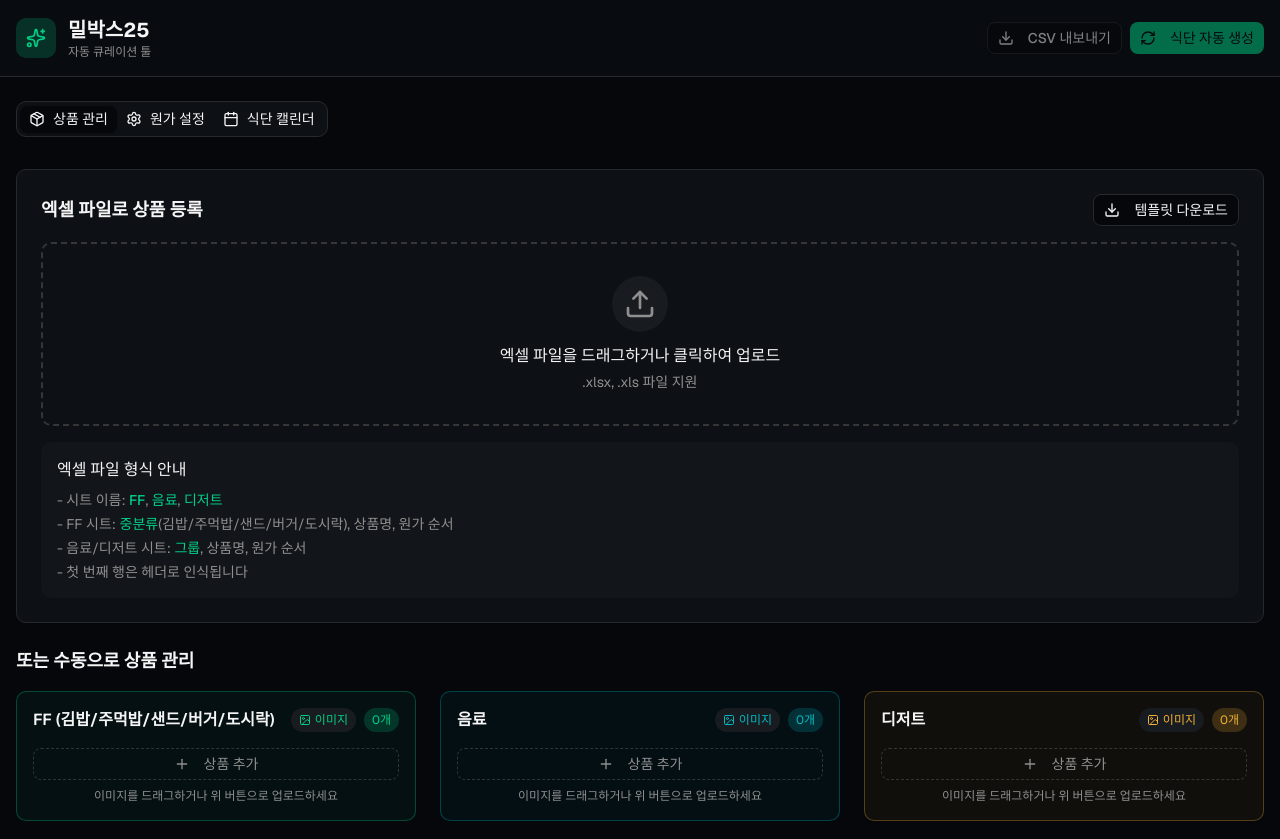
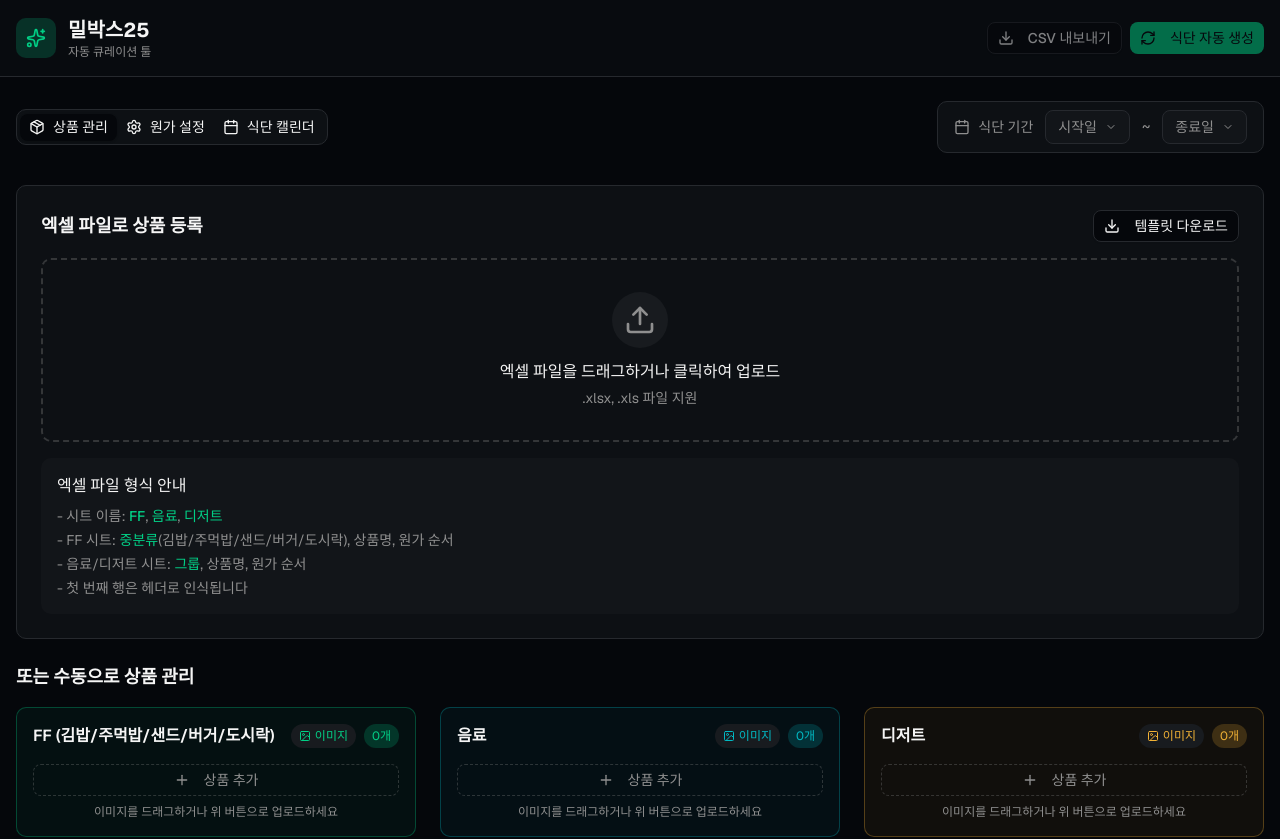
Before and after one commit to jinnny-gsretail/v0-meal-plan-generator, a Next.js app: page / in a window 1280 px wide. Shown: the top 839 px of the page. Built offline with nearby package versions, Linux system fonts and the light colour scheme.

Commit message:
feat: add date range selector to tab headers\n\nMove date settings inline with tab headers for better UI.

```diff
--- a/app/page.tsx
+++ b/app/page.tsx
@@ -20,6 +20,7 @@ export default function Home() {
 
       <main className="container mx-auto px-4 py-6">
         <Tabs value={activeTab} onValueChange={setActiveTab} className="space-y-6">
+          <div className="flex items-center justify-between gap-4">
             <TabsList className="bg-card border border-border">
               <TabsTrigger value="products" className="gap-2">
                 <Package className="w-4 h-4" />
@@ -34,6 +35,10 @@ export default function Home() {
                 식단 캘린더
               </TabsTrigger>
             </TabsList>
+
+            {/* 날짜 범위 선택 - 탭 우측에 배치 */}
+            <DateRangeSelector />
+          </div>
 
           <TabsContent value="products" className="space-y-6">
             {/* 엑셀 업로더 */}
@@ -102,18 +107,8 @@ export default function Home() {
             {/* 식단 선택 버튼 */}
             <MealPlanSelector />
 
-            {/* 캘린더와 날짜 선택 - 가로 배치 */}
-            <div className="flex gap-6">
-              {/* 캘린더 (좌측) */}
-              <div className="flex-1">
+            {/* 캘린더 */}
             <MealCalendar />
-              </div>
-
-              {/* 날짜 범위 선택 (우측) */}
-              <div className="w-72 shrink-0">
-                <DateRangeSelector />
-              </div>
-            </div>
 
             <div className="flex items-center gap-4 text-xs text-muted-foreground">
               <div className="flex items-center gap-2">
--- a/components/date-range-selector.tsx
+++ b/components/date-range-selector.tsx
@@ -1,12 +1,12 @@
 'use client'
 
 import { useState } from 'react'
-import { Calendar, ChevronLeft, ChevronRight } from 'lucide-react'
+import { Calendar, ChevronLeft, ChevronRight, ChevronDown } from 'lucide-react'
 import { Button } from '@/components/ui/button'
 import { useMealboxStore } from '@/lib/store'
 import { cn } from '@/lib/utils'
 
-function MiniCalendar({
+function DatePickerDropdown({
   selectedDate,
   onSelect,
   label,
@@ -19,6 +19,7 @@ function MiniCalendar({
   minDate?: Date | null
   maxDate?: Date | null
 }) {
+  const [isOpen, setIsOpen] = useState(false)
   const [viewDate, setViewDate] = useState(selectedDate || new Date())
 
   const year = viewDate.getFullYear()
@@ -56,9 +57,32 @@ function MiniCalendar({
     return false
   }
 
+  const formatDate = (date: Date | null) => {
+    if (!date) return label
+    return `${date.getFullYear()}.${String(date.getMonth() + 1).padStart(2, '0')}.${String(date.getDate()).padStart(2, '0')}`
+  }
+
+  const handleSelect = (day: number) => {
+    onSelect(new Date(year, month, day))
+    setIsOpen(false)
+  }
+
   return (
-    <div className="p-3 rounded-lg border border-border bg-card">
-      <div className="text-xs text-muted-foreground mb-2">{label}</div>
+    <div className="relative">
+      <button
+        onClick={() => setIsOpen(!isOpen)}
+        className="flex items-center gap-2 px-3 py-1.5 text-sm bg-secondary/50 border border-border rounded-md hover:bg-secondary transition-colors"
+      >
+        <span className={selectedDate ? 'text-foreground' : 'text-muted-foreground'}>
+          {formatDate(selectedDate)}
+        </span>
+        <ChevronDown className={cn("w-3 h-3 text-muted-foreground transition-transform", isOpen && "rotate-180")} />
+      </button>
+
+      {isOpen && (
+        <>
+          <div className="fixed inset-0 z-40" onClick={() => setIsOpen(false)} />
+          <div className="absolute top-full mt-1 right-0 z-50 p-3 rounded-lg border border-border bg-card shadow-lg">
             <div className="flex items-center justify-between mb-2">
               <Button variant="ghost" size="icon" className="h-6 w-6" onClick={prevMonth}>
                 <ChevronLeft className="w-3 h-3" />
@@ -71,7 +95,7 @@ function MiniCalendar({
             <div className="grid grid-cols-7 gap-0.5 text-center">
               {['일', '월', '화', '수', '목', '금', '토'].map(d => (
                 <div key={d} className={cn(
-            "h-6 flex items-center justify-center text-[10px] font-medium",
+                  "h-6 w-6 flex items-center justify-center text-[10px] font-medium",
                   d === '일' && "text-destructive",
                   d === '토' && "text-primary"
                 )}>
@@ -82,7 +106,7 @@ function MiniCalendar({
                 <div key={idx}>
                   {day ? (
                     <button
-                onClick={() => !isDisabled(day) && onSelect(new Date(year, month, day))}
+                      onClick={() => !isDisabled(day) && handleSelect(day)}
                       disabled={isDisabled(day)}
                       className={cn(
                         "h-6 w-6 rounded text-[10px] hover:bg-secondary transition-colors",
@@ -101,6 +125,9 @@ function MiniCalendar({
               ))}
             </div>
           </div>
+        </>
+      )}
+    </div>
   )
 }
 
@@ -116,55 +143,44 @@ export function DateRangeSelector() {
   const startDate = storedStartDate instanceof Date ? storedStartDate : storedStartDate ? new Date(storedStartDate) : null
   const endDate = storedEndDate instanceof Date ? storedEndDate : storedEndDate ? new Date(storedEndDate) : null
 
-  const formatDate = (date: Date | null) => {
-    if (!date) return '-'
-    return `${date.getFullYear()}.${String(date.getMonth() + 1).padStart(2, '0')}.${String(date.getDate()).padStart(2, '0')}`
-  }
-
   const dayCount = startDate && endDate && startDate <= endDate
     ? Math.ceil((endDate.getTime() - startDate.getTime()) / (1000 * 60 * 60 * 24)) + 1
     : 0
 
   return (
-    <div className="space-y-4">
-      <div className="flex items-center gap-2 text-sm font-medium text-foreground">
+    <div className="flex items-center gap-3 px-4 py-2 rounded-lg bg-card border border-border">
+      <div className="flex items-center gap-2 text-sm text-muted-foreground">
         <Calendar className="w-4 h-4" />
-        식단 기간 설정
+        <span>식단 기간</span>
       </div>
 
-      {/* 시작일 캘린더 */}
-      <MiniCalendar
+      <DatePickerDropdown
         selectedDate={startDate}
         onSelect={setStartDate}
         label="시작일"
         maxDate={endDate}
       />
 
-      {/* 종료일 캘린더 */}
-      <MiniCalendar
+      <span className="text-muted-foreground">~</span>
+
+      <DatePickerDropdown
         selectedDate={endDate}
         onSelect={setEndDate}
         label="종료일"
         minDate={startDate}
       />
 
-      {/* 선택된 기간 요약 */}
-      <div className="p-3 rounded-lg bg-secondary/30 border border-border">
-        <div className="text-xs text-muted-foreground mb-2">선택된 기간</div>
-        <div className="text-sm font-medium text-foreground">
-          {formatDate(startDate)} ~ {formatDate(endDate)}
-        </div>
       {dayCount > 0 && (
-          <div className="text-xs text-primary mt-1">
-            총 {dayCount}일
-          </div>
+        <span className="text-xs text-primary font-medium">
+          ({dayCount}일)
+        </span>
       )}
+
       {startDate && endDate && startDate > endDate && (
-          <div className="text-xs text-destructive mt-1">
-            종료일은 시작일 이후여야 합니다
-          </div>
+        <span className="text-xs text-destructive">
+          날짜 오류
+        </span>
       )}
-      </div>
     </div>
   )
 }
```
Lines whose indentation alone changed are shown as unchanged.
